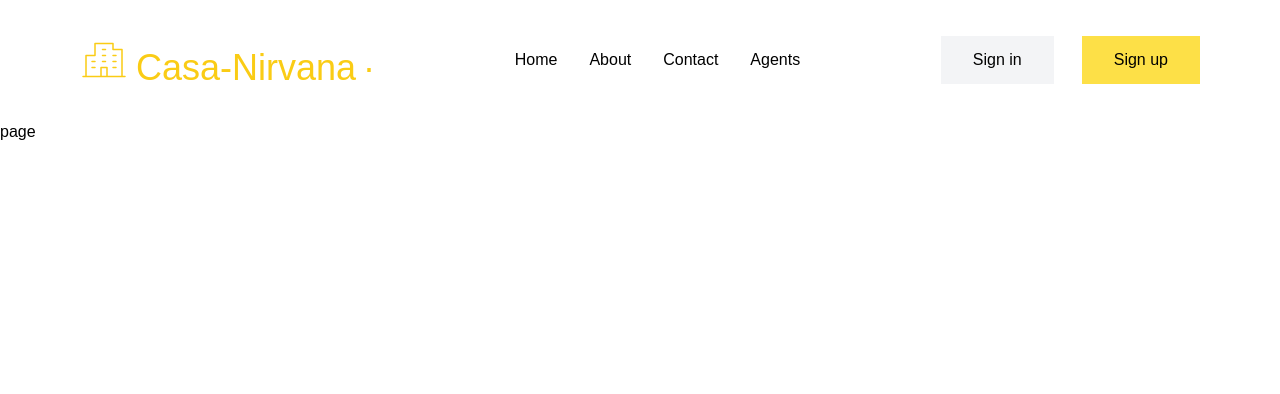
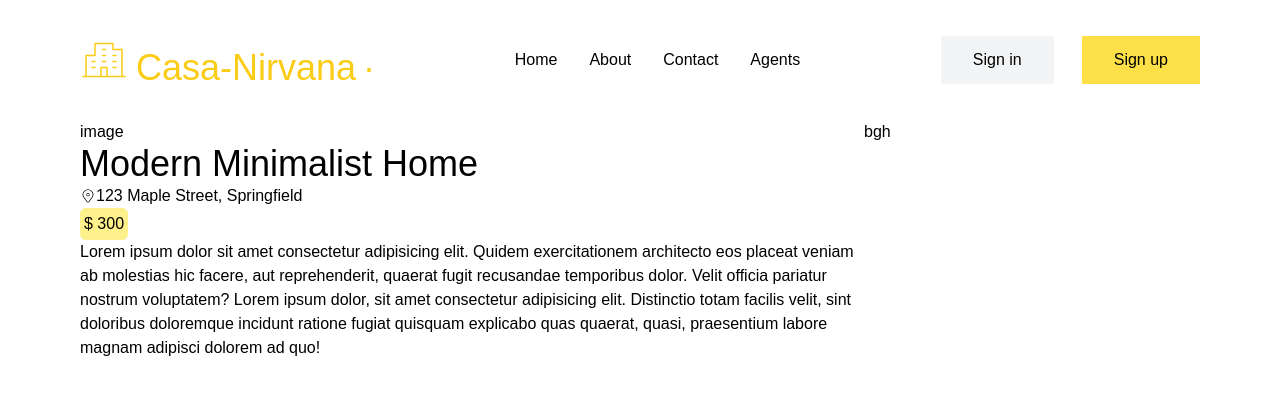
Before and after one commit to chibokaxavier/casa-nirvana, a Next.js app: page /1 in a window 1280 px wide. Shown: the top 394 px of the page. Built offline with nearby package versions, Linux system fonts and the light colour scheme; a web font is replaced by a local one.

Commit message:
single page in progress

```diff
--- a/app/[id]/page.tsx
+++ b/app/[id]/page.tsx
@@ -1,9 +1,44 @@
-import React from 'react'
+import { dummyData } from "@/lib/data";
+import React from "react";
+import { CiLocationOn } from "react-icons/ci";
 
-const page = () => {
+const page = ({ params }: { params: { id: string } }) => {
+  const prod = dummyData.find((item) => item.id.toLocaleString() === params.id);
   return (
-    <div>page</div>
-  )
-}
+    <div>
+      <div className="flex sm:max-w-[738px] md:max-w-[1024px] lg:max-w-[1366px]  h-[100vh]  lg:mx-20  mx-10">
+        <div className=" w-[70%] flex flex-col">
+          <div>image</div>
+          <div className="flex flex-col">
+            <div className="flex">
+              <div>
+                <h2 className="text-4xl">{prod?.title}</h2>
+                <p className="flex items-center ">
+                  <CiLocationOn /> <span>{prod?.address}</span>
+                </p>
+                <p className="bg-yellow-200 text-black rounded-md p-1 w-fit">
+                  $ {prod?.price}
+                </p>
+              </div>
+              <div></div>
+            </div>
+            <div>
+              Lorem ipsum dolor sit amet consectetur adipisicing elit. Quidem
+              exercitationem architecto eos placeat veniam ab molestias hic
+              facere, aut reprehenderit, quaerat fugit recusandae temporibus
+              dolor. Velit officia pariatur nostrum voluptatem? Lorem ipsum
+              dolor, sit amet consectetur adipisicing elit. Distinctio totam
+              facilis velit, sint doloribus doloremque incidunt ratione fugiat
+              quisquam explicabo quas quaerat, quasi, praesentium labore magnam
+              adipisci dolorem ad quo!
+            </div>
+          </div>
+        </div>
 
-export default page
+        <div className="w-[30%]">bgh</div>
+      </div>{" "}
+    </div>
+  );
+};
+
+export default page;
--- a/app/list/page.tsx
+++ b/app/list/page.tsx
@@ -7,7 +7,7 @@ import React from "react";
 
 const page = () => {
   return (
-    <div className="flex sm:max-w-[738px] md:max-w-[1024px] lg:max-w-[1366px]  h-[100vh]  lg:mx-20    mx-10">
+    <div className="flex sm:max-w-[738px] md:max-w-[1024px] lg:max-w-[1366px]  h-[100vh]  lg:mx-20  mx-10">
       <div className="w-[70%] ">
         <h2 className="text-2xl">Search results for </h2>
         <Filter />
```
